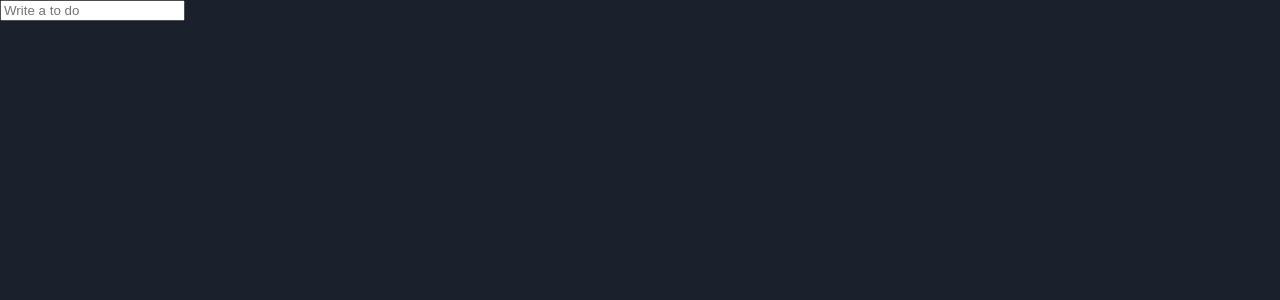
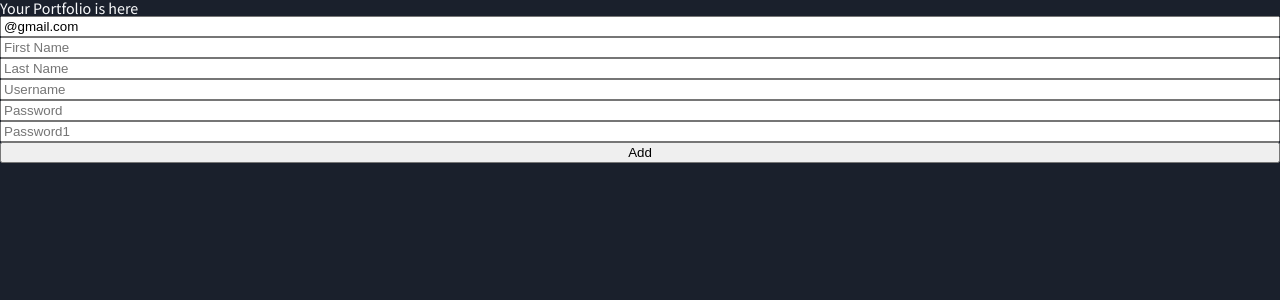
Before and after one commit to createhb21/awesome-coin-tracker, a React (Create React App) app: page /portfolio in a window 1280 px wide. Shown: the top 300 px of the page. Built offline with nearby package versions, Linux system fonts and the light colour scheme.

Commit message:
testing react-hook-form

```diff
--- a/package.json
+++ b/package.json
@@ -20,6 +20,7 @@
     "react-apexcharts": "^1.3.9",
     "react-dom": "^17.0.2",
     "react-helmet": "^6.1.0",
+    "react-hook-form": "^7.25.3",
     "react-query": "^3.34.12",
     "react-router-dom": "^5.3.0",
     "react-scripts": "5.0.0",
--- a/src/components/ToDoList.tsx
+++ b/src/components/ToDoList.tsx
@@ -1,10 +1,100 @@
-export type ToDoListProps = {};
+import { useForm } from 'react-hook-form';
 
-function ToDoList({}: ToDoListProps) {
+interface IForm {
+  email: string;
+  firstName: string;
+  lastName: string;
+  username: string;
+  password: string;
+  password1: string;
+  extraError: string;
+}
+
+function ToDoList() {
+  const {
+    register,
+    handleSubmit,
+    formState: { errors },
+    setError,
+  } = useForm<IForm>({
+    defaultValues: {
+      email: '@gmail.com',
+    },
+  });
+  const onValid = (data: IForm) => {
+    if (data.password !== data.password1) {
+      setError(
+        'password1',
+        { message: '비밀번호가 동일하지 않습니다' },
+        { shouldFocus: true },
+      );
+    }
+    // setError('extraError', { message: '네트워크가 이상합니다' });
+  };
   return (
     <div>
-      <form>
-        <input placeholder="Write a to do"></input>
+      <form
+        style={{ display: 'flex', flexDirection: 'column' }}
+        onSubmit={handleSubmit(onValid)}
+      >
+        <input
+          {...register('email', {
+            required: '이메일은 필수입력항목입니다',
+            pattern: {
+              value: /^[A-Za-z0-9._%+-]+@gmail.com$/,
+              message: '지메일 계정으로만 가입이 가능합니다',
+            },
+          })}
+          placeholder="Email"
+        />
+        <span>{errors?.email?.message}</span>
+        <input
+          {...register('firstName', {
+            required: 'write here',
+            validate: {
+              noCreatehb21: (value) =>
+                !value.includes('hb21') ? 'no hb21 allowed' : true,
+              noHanvit: (value) =>
+                !value.includes('hanvit') ? 'no hanvit allowed' : true,
+            },
+          })}
+          placeholder="First Name"
+        />
+        <span>{errors?.firstName?.message}</span>
+        <input
+          {...register('lastName', { required: '필수항목입니다' })}
+          placeholder="Last Name"
+        />
+        <span>{errors?.lastName?.message}</span>
+        <input
+          {...register('username', {
+            required: '필수항목입니다',
+            minLength: 10,
+          })}
+          placeholder="Username"
+        />
+        <span>{errors?.username?.message}</span>
+        <input
+          {...register('password', {
+            required: '필수항목입니다',
+            minLength: 5,
+          })}
+          placeholder="Password"
+        />
+        <span>{errors?.password?.message}</span>
+        <input
+          {...register('password1', {
+            required: '비밀번호는 필수항목입니다',
+            minLength: {
+              value: 5,
+              message: '비밀번호는 5자 이상이어야 합니다.',
+            },
+          })}
+          placeholder="Password1"
+        />
+        <span>{errors?.password1?.message}</span>
+        <button>Add</button>
+        <span>{errors?.extraError?.message}</span>
       </form>
     </div>
   );
--- a/src/pages/Portfolio.tsx
+++ b/src/pages/Portfolio.tsx
@@ -1,3 +1,4 @@
+import styled from 'styled-components';
 import ToDoList from '../components/ToDoList';
 
 export type PortfolioProps = {};
@@ -5,6 +6,7 @@
 function Portfolio({}: PortfolioProps) {
   return (
     <div>
+      <h1>Your Portfolio is here</h1>
       <ToDoList />
     </div>
   );
```
Also changed, not shown: 1 other file (tests, documents, lock files or other folders).
